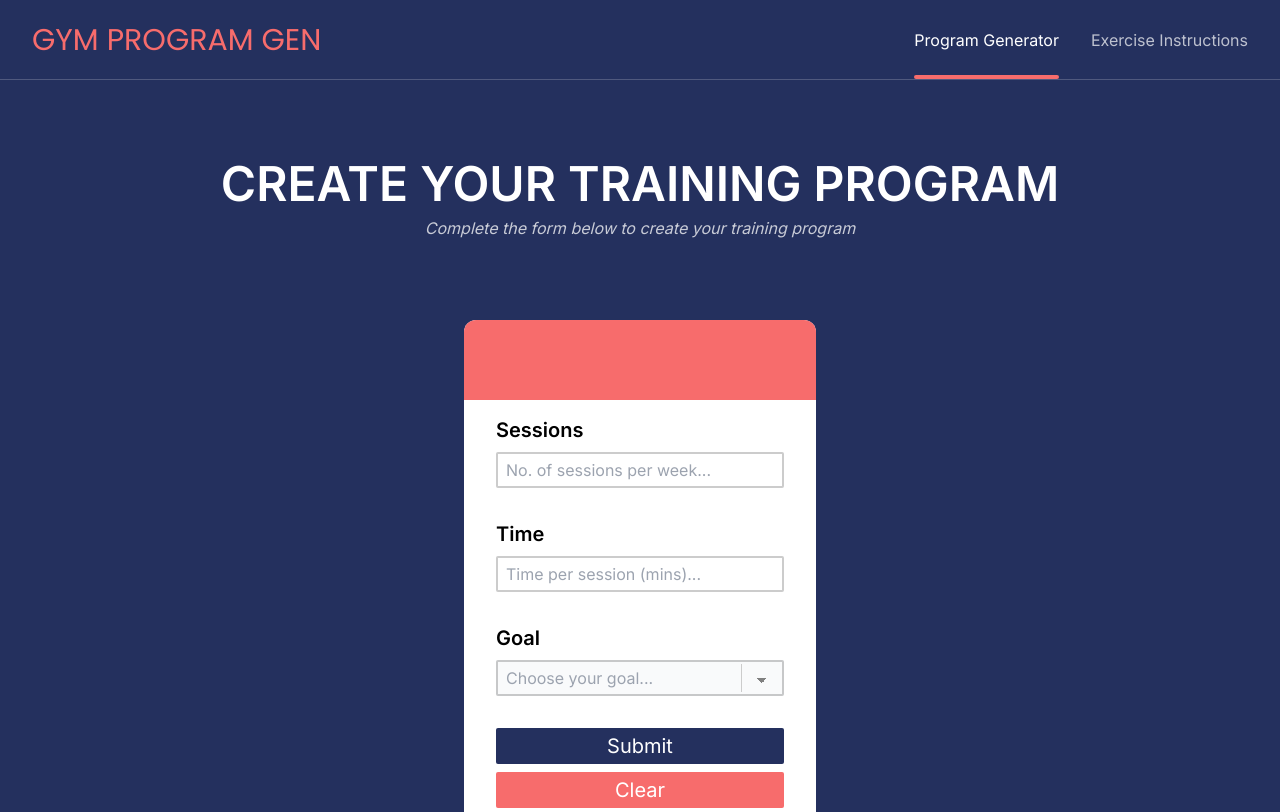
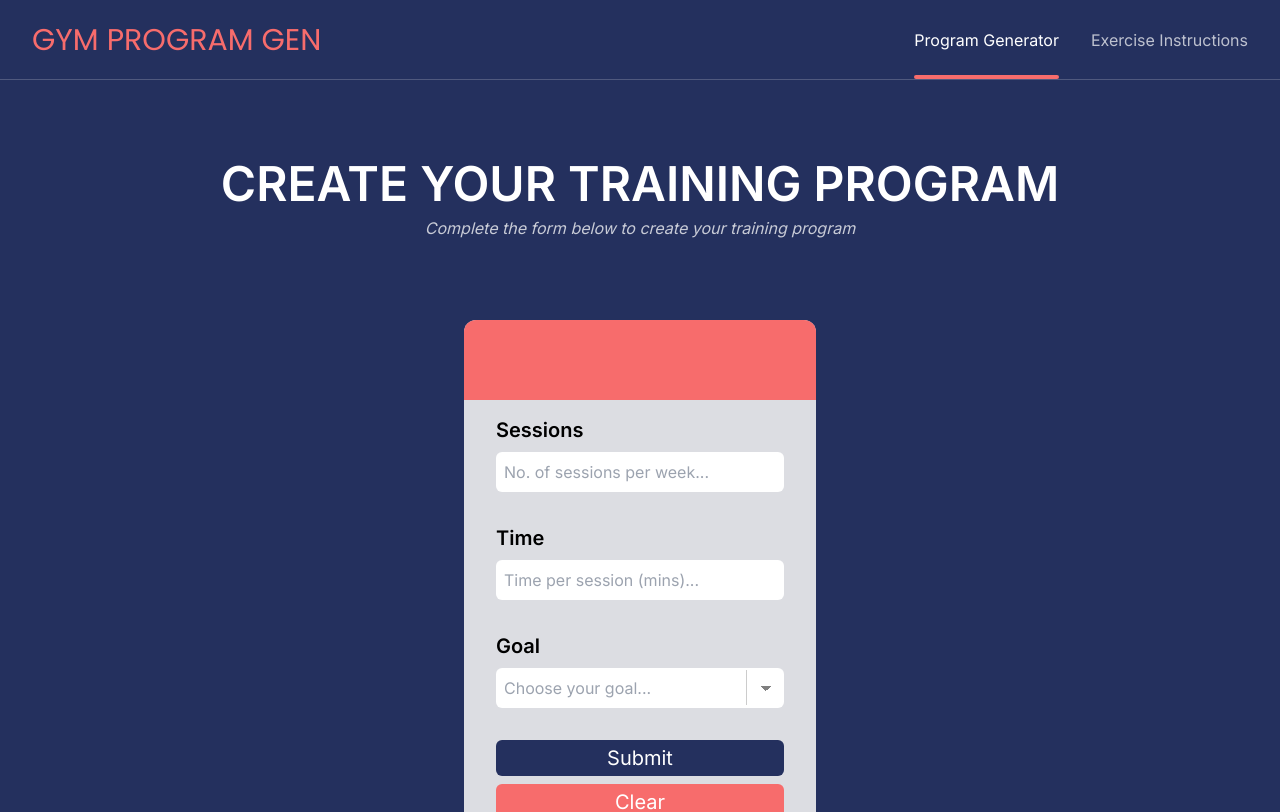
Before and after one commit to LukaMartin/gym-program-generator, a Next.js app: page / in a window 1280 px wide. Shown: the top 812 px of the page. Built offline with nearby package versions, Linux system fonts and the light colour scheme.

Commit message:
Update training program form styling.

```diff
--- a/src/app/globals.css
+++ b/src/app/globals.css
@@ -1,10 +1,6 @@
 @tailwind base;
 @tailwind components;
 @tailwind utilities;
-
-.button-effects {
-  @apply active:scale-[0.95] transition;
-}
 
 .down-arrow {
   background-image:
@@ -12,13 +8,13 @@
     linear-gradient(135deg, gray 50%, transparent 50%),
     linear-gradient(to right, #ccc, #ccc);
   background-position:
-    calc(100% - 20px) calc(1em),
-    calc(100% - 15px) calc(1em),
-    calc(100% - 2.5em) 0.1em;
+    calc(100% - 18px) calc(1.1em),
+    calc(100% - 13px) calc(1.1em),
+    calc(100% - 2.3em) 0.1em;
   background-size:
     5px 5px,
     5px 5px,
-    1px 1.75em;
+    1px 2.2em;
   background-repeat: no-repeat;
 }
 
--- a/src/components/TrainingProgramForm.tsx
+++ b/src/components/TrainingProgramForm.tsx
@@ -1,7 +1,7 @@
 import { TrainingProgramFormProps } from "../lib/types";
 import { clsx } from "clsx";
 
-const inputStyles = "appearance-none w-60 md:w-72 outline-none rounded-sm ring-navy focus:ring-2 border-2 border-black/20 mt-2 mb-8 pl-2 py-[0.25rem]"
+const inputStyles = "appearance-none w-60 md:w-72 outline-none rounded-md ring-gray-400 focus:ring-2 mt-2 mb-8 pl-2 py-[0.5rem]"
 
 export default function TrainingProgramForm({
   trainingDays,
@@ -14,7 +14,7 @@ export default function TrainingProgramForm({
   isLoading,
 }: TrainingProgramFormProps) {
   return (
-    <section className={`flex flex-col mt-20 bg-white text-black rounded-xl`}>
+    <section className={`flex flex-col mt-20 bg-[#dcdde2] text-black rounded-xl`}>
       <div className="bg-light-red h-16 md:h-20 rounded-t-xl"></div>
       <form onSubmit={handleSubmit} className="flex flex-col py-4 px-6 md:px-8">
         <label className="font-semibold text-xl" htmlFor="days-per-week">
@@ -56,7 +56,7 @@ export default function TrainingProgramForm({
         </label>
         <select
           onChange={(e) => setGoalOption(e.target.value)}
-          className="appearance-none outline-none rounded-sm text-gray-400 focus:text-gray-900 bg-gray-50 border-2 border-black/20  ring-navy focus:ring-2 mt-2 mb-8 pl-2 py-[0.25rem] down-arrow"
+          className="appearance-none outline-none rounded-md text-gray-400 focus:text-gray-900 bg-white  ring-gray-400 focus:ring-2 mt-2 mb-8 pl-2 py-[0.5rem] down-arrow"
           id="training-goal"
           name="training-goal"
           defaultValue={""}
@@ -83,7 +83,7 @@ export default function TrainingProgramForm({
         </select>
         <button
           className={clsx(
-            "text-white md:text-xl p-1 rounded-sm hover:bg-blue transition active:scale-[0.95]",
+            "text-white md:text-xl p-1 rounded-md hover:bg-blue transition active:scale-[0.95]",
             {
               "bg-blue": isLoading,
               "bg-navy": !isLoading,
@@ -94,7 +94,7 @@ export default function TrainingProgramForm({
           Submit
         </button>
         <button
-          className="text-white bg-light-red md:text-xl mt-2 mb-6 p-1 rounded-sm hover:bg-[#F58080] transition active:scale-[0.95]"
+          className="text-white bg-light-red md:text-xl mt-2 mb-6 p-1 rounded-md hover:bg-[#F58080] transition active:scale-[0.95]"
           type="reset"
           onClick={() => {
             setTrainingDays("");
```
